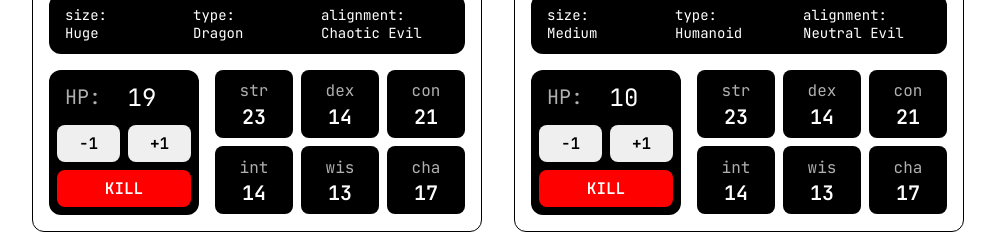
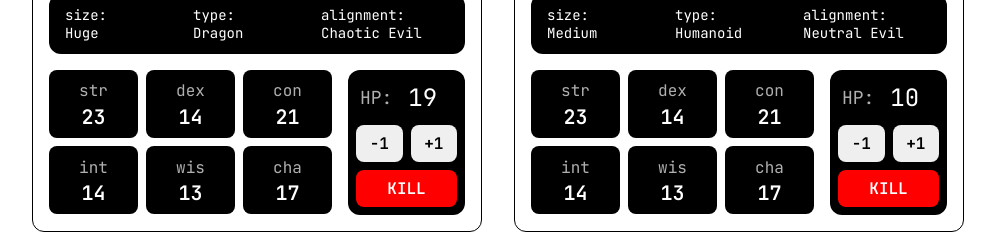
Before and after one commit to cvvvm/summoner, a Vue app: page / in a window 1280 px wide. Shown: the part 358-592 px from the top of the page, without its empty margins (16-1011 px from the left). Built offline with nearby package versions, Linux system fonts and the light colour scheme.

Commit message:
hp tweaks

```diff
--- a/src/components/MobCard.vue
+++ b/src/components/MobCard.vue
@@ -46,7 +46,7 @@ const props = defineProps({
   'bio bio bio'
   'bio bio bio'
   'type type type'
-  'hp-buttons ability ability';
+  'ability ability hp-buttons';
   grid-template-columns: 150px 1fr 1fr;
   grid-template-rows: .75fr 1fr .25fr auto;
   padding: var(--space-lg);
--- a/src/components/MobHpControls.vue
+++ b/src/components/MobHpControls.vue
@@ -4,16 +4,9 @@
     <div class="hp-display-container">
       <span class="hp-display-label">HP:</span>
       <span
-        v-show="!isDead"
         class="hp-current-display"
       >
         {{ props.baseHp - hpLost }}
-      </span>
-      <span
-        v-show="isDead"
-        class="hp-current-display"
-      >
-        DEAD
       </span>
     </div>
 
@@ -99,13 +92,13 @@ function checkDead () {
 .hp-display-container {
   display: grid;
   grid-template-columns: min-content 1fr;
-  padding: var(--space-md) var(--space-lg);
+  padding: var(--space-md);
   place-items: center;
 }
 
 .hp-display-label {
   text-align: center;
-  font-size: var(--h-size-sm);
+  font-size: var(--p-size-md);
   color: var(--text-md);
 }
 
--- a/src/styles/variables.css
+++ b/src/styles/variables.css
@@ -15,8 +15,11 @@
   --accent-lt: rgb(200, 200, 200);
   --accent-dk: rgb(50, 50, 50);
 
-  /* FONTS */
+  /* FONT - headings */
   --h-size-md: 24px;
   --h-size-sm: 20px;
+
+  /* FONT - paragraph */
+  --p-size-md: 18px;
   --p-size-sm: 14px;
 }
```
